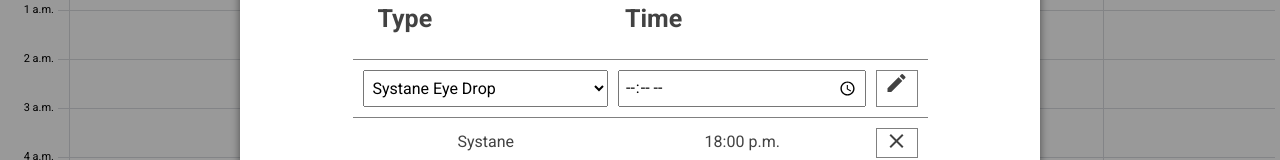
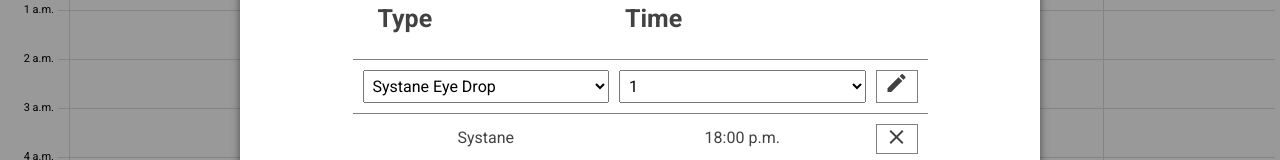
Before and after one commit to JosephRosenfeld/eye-tracker-front-end, a React (Create React App) app: page /week/reminders in a window 1280 px wide. Shown: the part 191-351 px from the top of the page. Built offline with nearby package versions, Linux system fonts and the light colour scheme.

Commit message:
switched to select

```diff
--- a/src/components/header_pages/RemindersSubPage.js
+++ b/src/components/header_pages/RemindersSubPage.js
@@ -78,12 +78,20 @@ const RemindersSubPage = () => {
               <option value='note'>Note</option>
               <option value='daily_review'>Daily Review</option>
             </select>
-            <input
-              type='time'
-              className='reminder-cell reminder-time'
-              value={dtTime}
-              onChange={(e) => setDtTime(e.target.value)}
-            ></input>
+            <select name='time-hr' className='reminder-cell reminder-type'>
+              <option value='1'>1</option>
+              <option value='2'>2</option>
+              <option value='3'>3</option>
+              <option value='4'>4</option>
+              <option value='5'>5</option>
+              <option value='6'>6</option>
+              <option value='7'>7</option>
+              <option value='8'>8</option>
+              <option value='9'>9</option>
+              <option value='10'>10</option>
+              <option value='11'>11</option>
+              <option value='12'>12</option>
+            </select>
             <div class='reminder-icon'>
               <span class='material-icons'>edit</span>
             </div>
```
